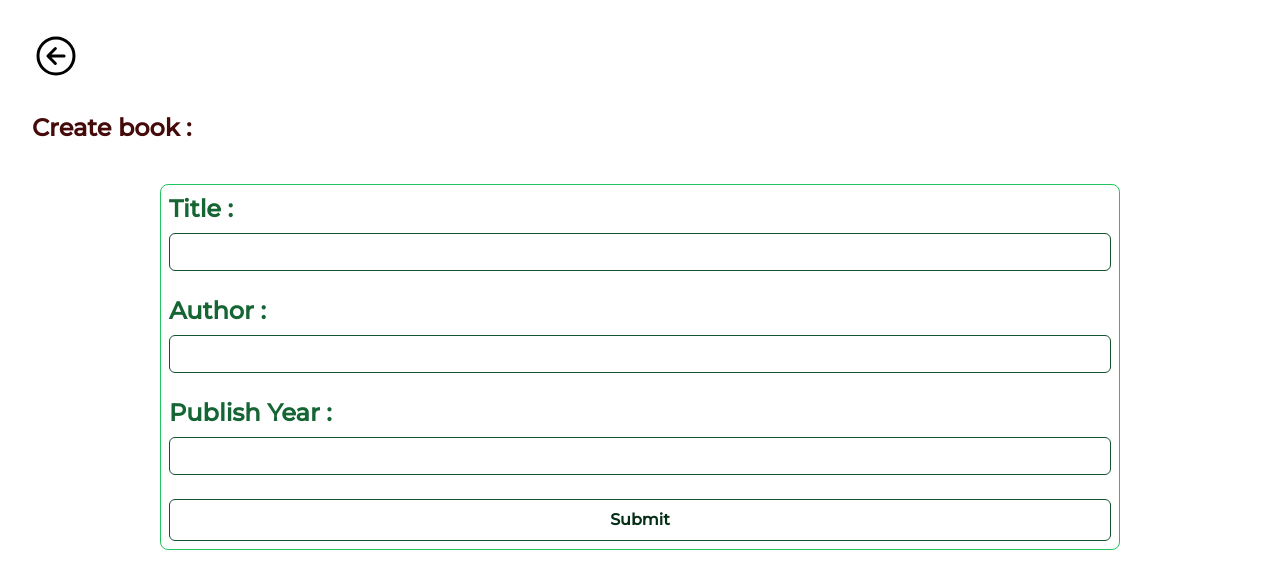
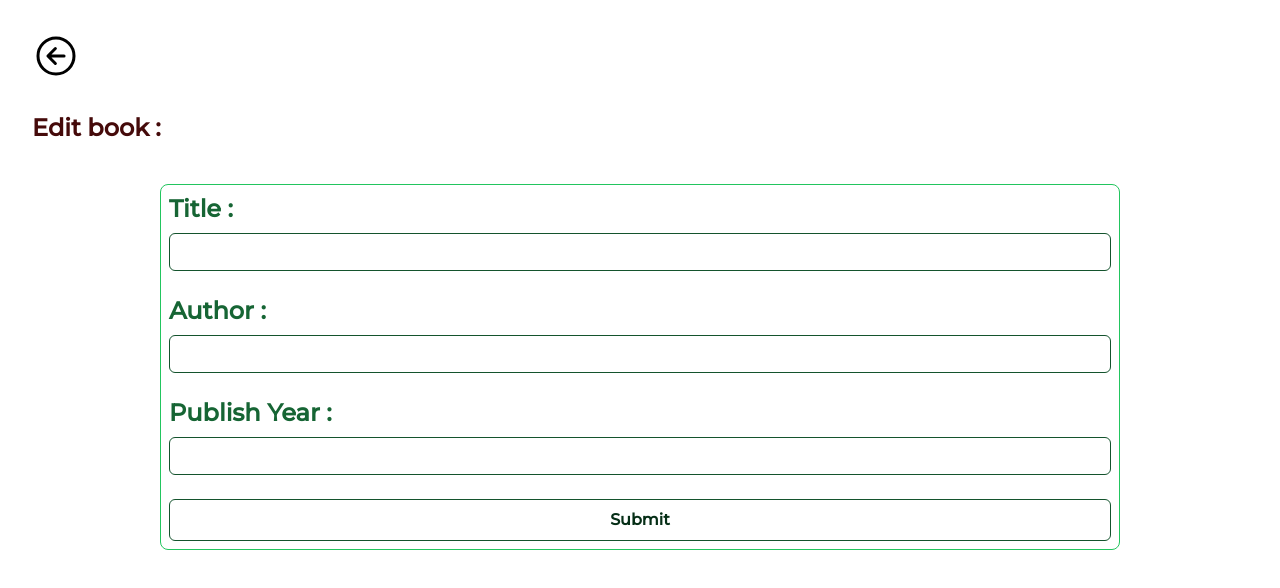
Before and after one commit to riya-rjha/Book-Store-Website, a React (Vite) app in the folder Frontend/: page /books/edit/1 in a window 1280 px wide. Shown: the top 588 px of the page. Built offline with nearby package versions, Linux system fonts and the light colour scheme; no server answers.

Commit message:
Update backend and frontend code

```diff
--- a/Frontend/src/Pages/EditBook.jsx
+++ b/Frontend/src/Pages/EditBook.jsx
@@ -28,12 +28,10 @@ const EditBook = () => {
         setTitle(response.data.title);
         setAuthor(response.data.author);
         setPublishYear(response.data.publishYear);
-        enqueueSnackbar('Book edited successfully!', { variant: 'success' });
         setIsLoading(false);
       })
       .catch((err) => {
         console.log(err.message);
-        enqueueSnackbar('Opps! An error occurred!', { variant: 'error' });
         setIsLoading(false);
       })
   }, []);
@@ -49,17 +47,19 @@ const EditBook = () => {
       .then(() => {
         setIsLoading(false);
         navigate('/');
+        enqueueSnackbar('Book edited successfully!', { variant: 'success' });
       })
       .catch((err) => {
         console.log(err.message);
         setIsLoading(false);
+        enqueueSnackbar('Opps! An error occurred!', { variant: 'error' });
       });
   };
 
   return (
     <div >
       <BackButton />
-      <h1 className='text-red-950 m-8 text-2xl font-bold '>Create book : </h1>
+      <h1 className='text-red-950 m-8 text-2xl font-bold '>Edit book : </h1>
       {isLoading ? (
         <Spinner />
       ) : (
```
Also changed, not shown: 1 other file (tests, documents, lock files or other folders).
